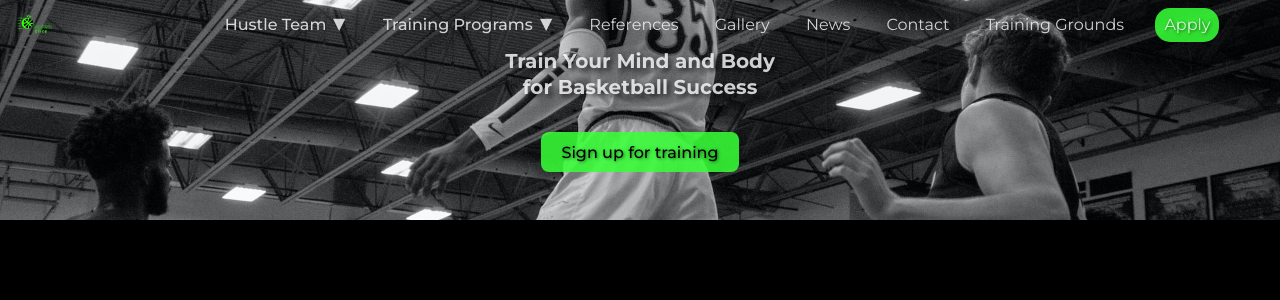
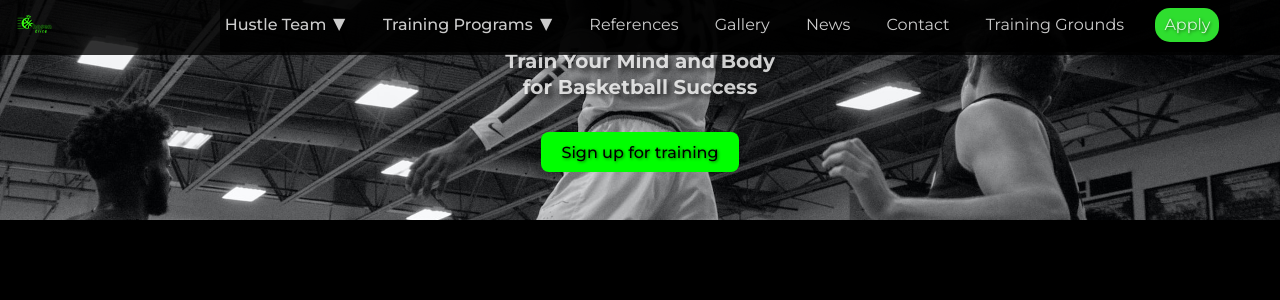
Before and after one commit to anthonyjprater/chosen-elite, a Vue app: page / in a window 1280 px wide. Shown: the top 300 px of the page. Built offline with nearby package versions, Linux system fonts and the light colour scheme.

Commit message:
main nav background

```diff
--- a/src/components/headers/MainHeader.vue
+++ b/src/components/headers/MainHeader.vue
@@ -64,7 +64,8 @@ header {
 }
 header.transparent,
 nav.main-nav ul.transparent {
-  background: transparent;
+  background: rgba(0, 0, 0, 0.8);
+  text-shadow: 2px 2px 5px rgba(0, 0, 0, 0.7);
 }
 
 .logo {
--- a/src/components/heros/MainHero.vue
+++ b/src/components/heros/MainHero.vue
@@ -35,7 +35,7 @@ h1 {
 }
 
 button.sign-up {
-  background-color: var(--green);
+  background-color: rgba(0, 255, 0, 1);
   text-shadow: 1px 1px 3px rgba(0, 0, 0, 0.5);
   border-radius: 8px;
 }
```
